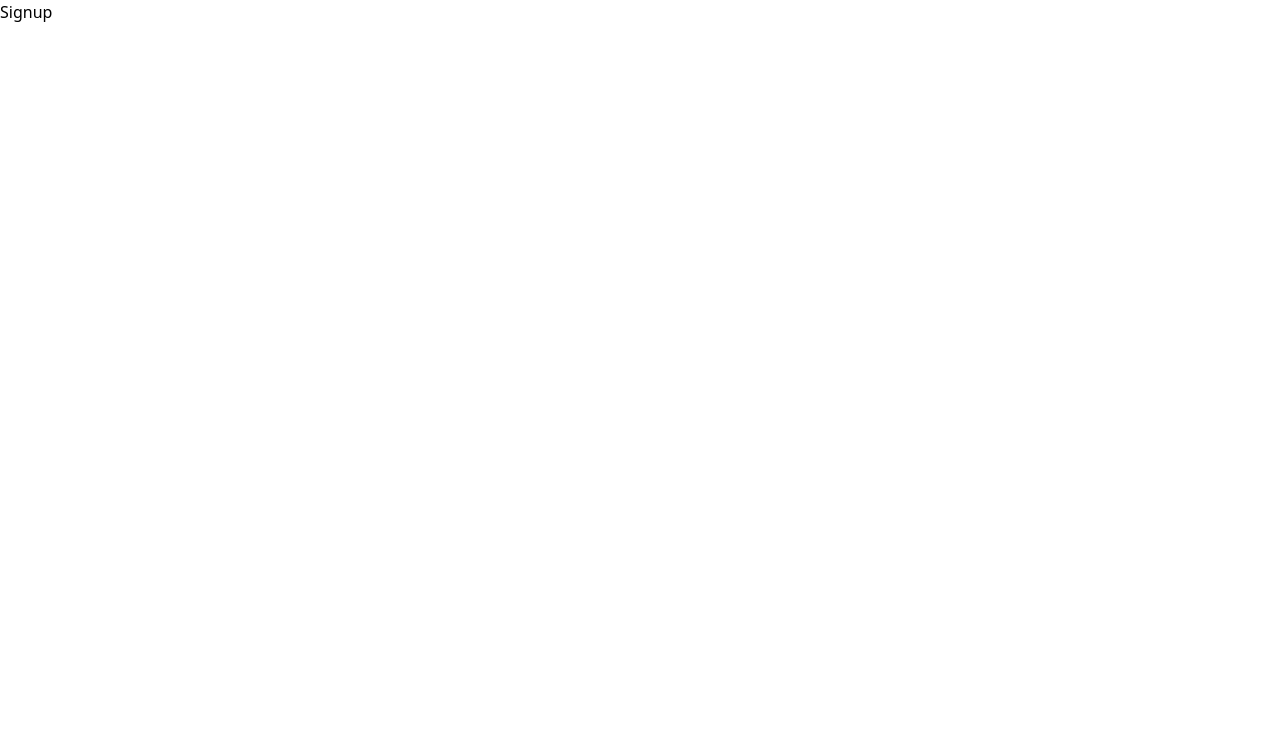
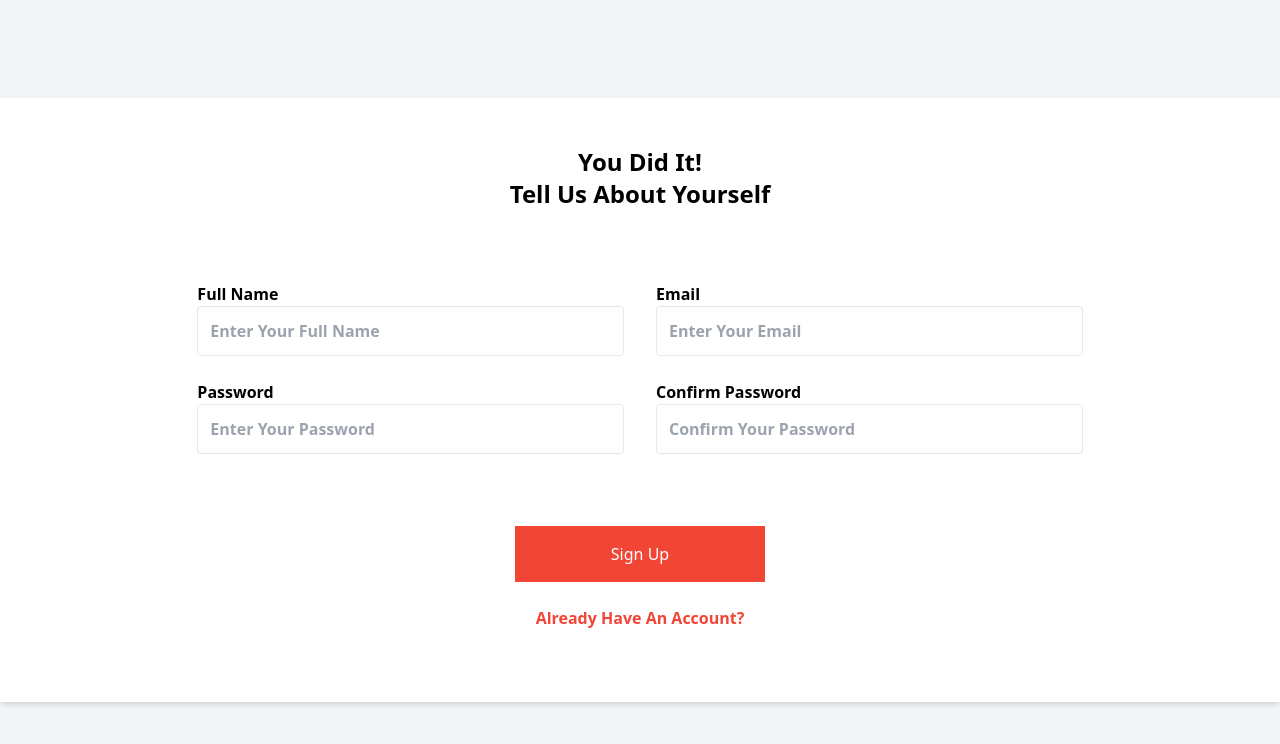
Before and after one commit to subayyalawan/nasa-asteriods, a React (Vite) app: page /signup in a window 1280 px wide. Shown: the top 744 px of the page. Built offline with nearby package versions, Linux system fonts and the light colour scheme.

Commit message:
First Commit

```diff
--- a/package.json
+++ b/package.json
@@ -15,7 +15,6 @@
     "@fortawesome/free-regular-svg-icons": "^6.4.2",
     "@fortawesome/free-solid-svg-icons": "^6.4.2",
     "@fortawesome/react-fontawesome": "^0.2.0",
-    "@tailwindcss/forms": "^0.5.7",
     "axios": "^1.6.0",
     "firebase": "^10.7.0",
     "json-server": "^0.17.4",
--- a/src/App.css
+++ b/src/App.css
@@ -23,3 +23,7 @@
         transform: translateX(320px);
     }
 }
+
+input{
+    outline: none !important;
+}
--- a/src/components/AsteriodDataCard.jsx
+++ b/src/components/AsteriodDataCard.jsx
@@ -8,9 +8,9 @@ const AsteriodDataCard = (props) => {
     <div className="AsteriodsDataCard py-1">
       <ul
         className="flex justify-between py-3 bg-white hover:bg-blue-300 text-sm font-normal text-gray-800 border-gray-800 border border-opacity-30
-       shadow-sm"
+       shadow-sm cursor-pointer"
       >
-        <li className="w-1/12 px-3">{props.id}</li>
+        <li className="w-1/12 px-3" onClick={props.makeSingleId}>{props.id}</li>
         <li className="w-1/12 px-1">{props.name}</li>
         <li className="w-1/12 px-1">{props.date}</li>
         <li className="w-1/12 px-1">{props.time}</li>
--- a/src/components/Favourite.jsx
+++ b/src/components/Favourite.jsx
@@ -5,8 +5,8 @@ import { FontAwesomeIcon } from "@fortawesome/react-fontawesome";
 const Favourite = (props) => {
   return (
     <div className="py-1">
-      <ul className="flex justify-between py-3 bg-white hover:bg-blue-300 text-sm font-normal text-gray-800 border-gray-800 border border-opacity-30 shadow-sm rounded">
-        <li className="w-4/12 px-3">{props.id}</li>
+      <ul className="flex justify-between py-3 bg-white hover:bg-blue-300 text-sm font-normal text-gray-800 border-gray-800 border border-opacity-30 shadow-sm rounded cursor-pointer">
+        <li className="w-4/12 px-3" onClick={props.makeSingleId}>{props.id}</li>
         <li className="w-4/12 px-1">{props.name}</li>
         <li className="flex justify-center items-center w-4/12 px-1">
           <FontAwesomeIcon
--- a/src/components/Navbar.jsx
+++ b/src/components/Navbar.jsx
@@ -21,14 +21,14 @@ const Navbar = ({userName}) => {
         <div className="px-8 py-3 flex justify-between text-xl">
           <div className="navbar-logo">
             <h3 className="font-bold uppercase text-gray-900 cursor-pointer">
-              NASA ASTERIODS
+              NASA <span className="font-medium text-sm">(Asteriods)</span>
             </h3>
           </div>
 
           <div className="navbar-personal-info flex text-gray-500 text-base">
-            <p>Hello! {userName}</p>
+            <p className="cursor-pointer" >Hello! {userName}</p>
             <span className="px-4">|</span>
-            <p onClick={handleSignOut}>Logout</p>
+            <p onClick={handleSignOut} className="cursor-pointer">Logout</p>
           </div>
         </div>
       </div>
--- a/src/components/Signup.jsx
+++ b/src/components/Signup.jsx
@@ -1,9 +1,162 @@
-import React from 'react'
+import React, { useState } from "react";
+import { useNavigate, Link } from "react-router-dom";
+import { auth } from "../firebase/Firebase";
+import { createUserWithEmailAndPassword, updateProfile } from "firebase/auth";
 
 const Signup = () => {
+  const navigate = useNavigate();
+  const [signUpDetails, setSignUpDetails] = useState({
+    name: "",
+    email: "",
+    password: "",
+    confPass: "",
+  });
+  const [signUpErr, setSignUpErr] = useState(" ");
+
+  const handleSignUp = async () => {
+    if (
+      !signUpDetails.name ||
+      !signUpDetails.email ||
+      !signUpDetails.password ||
+      !signUpDetails.confPass
+    ) {
+      setSignUpErr("please enter all the details in their fields");
+    } else {
+      if (signUpDetails.password != signUpDetails.confPass) {
+        setSignUpErr("passwords doesn't match");
+      } else {
+        await createUserWithEmailAndPassword(
+          auth,
+          signUpDetails.email,
+          signUpDetails.password
+        )
+        .then((resp) => {
+          updateProfile(resp.user, {
+            displayName: signUpDetails.name,
+          });
+          navigate("/");
+        })
+        .catch((err)=>{
+          setSignUpErr(err.message)
+        })
+
+      }
+    }
+  };
+
   return (
-    <div>Signup</div>
-  )
-}
+    <>
+      <div className="min-h-screen bg-gray-100 flex items-center justify-center">
+        <div className="shadow-md bg-white container mx-auto py-12">
+          <div>
+            <h3 className="pb-12 font-sans capitalize text-2xl font-semibold text-center">
+              You Did it!
+              <br />
+              Tell us about yourself
+            </h3>
+            <div className="my-6 flex justify-center">
+              <div className="mx-4 w-1/3">
+                <label htmlFor="name" className="font-sans font-semibold">
+                  Full Name
+                </label>
+                <input
+                  type="text"
+                  placeholder="Enter Your Full Name"
+                  name="name"
+                  className="w-full p-3 rounded font-sans font-semibold outline-none border"
+                  required
+                  value={signUpDetails.name}
+                  onChange={(e) =>
+                    setSignUpDetails({
+                      ...signUpDetails,
+                      name: e.target.value,
+                    })
+                  }
+                />
+              </div>
+              <div className="mx-4 w-1/3">
+                <label htmlFor="email" className="font-sans font-semibold">
+                  Email
+                </label>
+                <input
+                  type="email"
+                  placeholder="Enter Your Email"
+                  name="email"
+                  className="w-full p-3 rounded font-sans font-semibold outline-none border"
+                  required
+                  value={signUpDetails.email}
+                  onChange={(e) =>
+                    setSignUpDetails({
+                      ...signUpDetails,
+                      email: e.target.value,
+                    })
+                  }
+                />
+              </div>
+            </div>
+
+            <div className="my-6 flex justify-center">
+              <div className="mx-4 w-1/3">
+                <label htmlFor="password" className="font-sans font-semibold">
+                  Password
+                </label>
+                <input
+                  type="password"
+                  placeholder="Enter Your Password"
+                  name="password"
+                  className="w-full p-3 rounded font-sans font-semibold outline-none border"
+                  required
+                  value={signUpDetails.password}
+                  onChange={(e) =>
+                    setSignUpDetails({
+                      ...signUpDetails,
+                      password: e.target.value,
+                    })
+                  }
+                />
+              </div>
+              <div className="mx-4 w-1/3">
+                <label htmlFor="confPass" className="font-sans font-semibold">
+                  Confirm Password
+                </label>
+                <input
+                  type="password"
+                  placeholder="Confirm Your Password"
+                  name="confPass"
+                  className="w-full p-3 rounded font-sans font-semibold outline-none border"
+                  required
+                  value={signUpDetails.confPass}
+                  onChange={(e) =>
+                    setSignUpDetails({
+                      ...signUpDetails,
+                      confPass: e.target.value,
+                    })
+                  }
+                />
+              </div>
+            </div>
+
+            <div className="text-[#f14536] font-sans font-semibold text-center my-6 h-6 capitalize">
+              {signUpErr}
+            </div>
+
+            <div className="flex justify-center items-center">
+              <button
+                onClick={handleSignUp}
+                className="text-white bg-[#f14536] px-24 py-4 hover:bg-[#b7352a]"
+              >
+                Sign Up
+              </button>
+            </div>
+
+            <p className="text-[#f14536] font-sans font-semibold text-center my-6 cursor-pointer capitalize">
+              <Link to="/signin">Already have an account?</Link>
+            </p>
+          </div>
+        </div>
+      </div>
+    </>
+  );
+};
 
 export default Signup;
--- a/src/index.css
+++ b/src/index.css
@@ -1,3 +1,6 @@
 @tailwind base;
 @tailwind components;
 @tailwind utilities;
+input{
+    outline: none !important;
+}
--- a/tailwind.config.js
+++ b/tailwind.config.js
@@ -15,5 +15,5 @@ export default {
       }
     },
   },
-  plugins: [require('@tailwindcss/forms')],
+  plugins: [],
 }
```
Also changed, not shown: src/components/Signin.jsx (+24 -13 lines), src/components/UpperBody.jsx (+29 -8 lines), src/data/db.json (+100 -1 lines), 1 other file (tests, documents, lock files or other folders).
